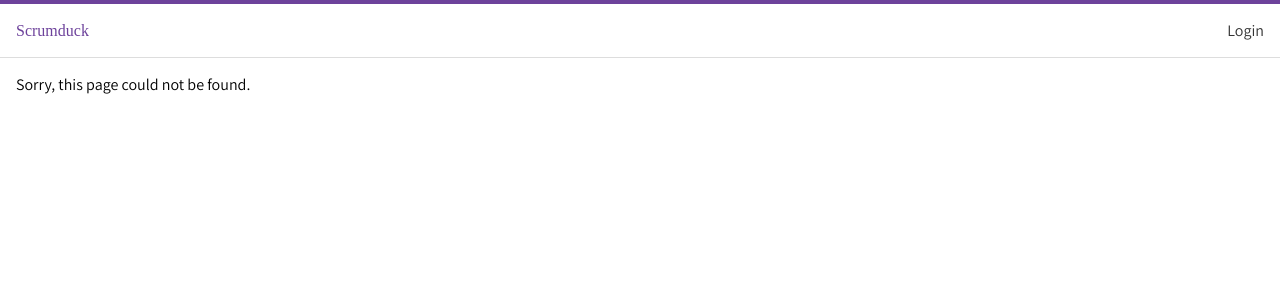
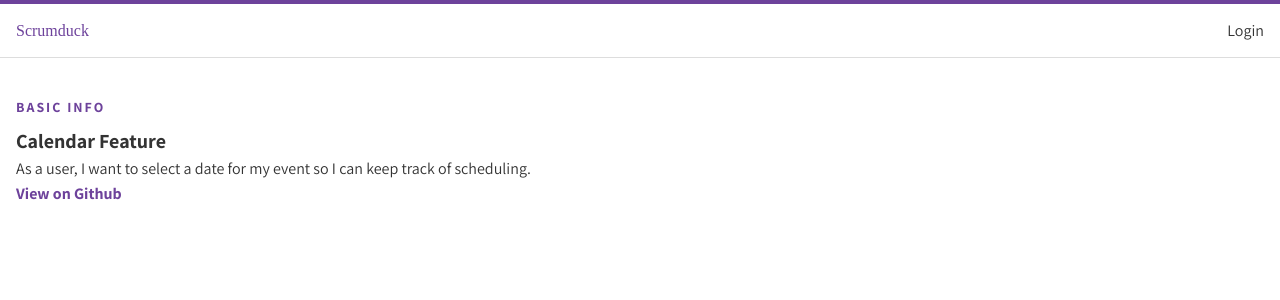
Before and after one commit to apethoud/scrumduck, a React (Create React App) app in the folder client/: page /app/story/1 in a window 1280 px wide. Shown: the top 300 px of the page. Built offline with nearby package versions, Linux system fonts and the light colour scheme; a web font is replaced by a local one.

Commit message:
feat(story-view): add basic info section

```diff
--- a/client/src/App.tsx
+++ b/client/src/App.tsx
@@ -11,6 +11,7 @@ import Login from './components/Login';
 import SprintView from './components/SprintView';
 import AppContainer from './components/AppContainer';
 import NotFound from './components/NotFound';
+import StoryView from './components/StoryView';
 
 function App() {
   return (
@@ -20,10 +21,11 @@ function App() {
           <Route index element={<MarketingPage />} />
           <Route path="login" element={<Login />} />
           <Route path="app" element={<AppContainer />}>
-            <Route path="sprint" element={<SprintView />} />
-            <Route path="*" element={<NotFound />} />
+            <Route path="sprint/:sprintId" element={<SprintView />} />
+            <Route path="story/:storyId" element={<StoryView />} />
           </Route>
         </Route>
+        <Route path="*" element={<NotFound />} />
       </Routes>
     </BrowserRouter>
   );
--- a/client/src/api/api.ts
+++ b/client/src/api/api.ts
@@ -1,6 +1,6 @@
 const exampleSprintData = {
   id: 1,
-  name: "12",
+  name: "1",
   projectId: 1,
   userStories: [
     {
--- a/client/src/components/AppContainer.tsx
+++ b/client/src/components/AppContainer.tsx
@@ -4,7 +4,9 @@ import { AppBackground } from "./styledComponents/common";
 export default function AppContainer() {
   return (
     <AppBackground>
-      <Outlet />
+      <div style={{ paddingTop: 24, paddingBottom: 48 }}>
+        <Outlet />
+      </div>
     </AppBackground>
   )
 }
--- /dev/null
+++ b/client/src/components/StoryView.tsx
@@ -0,0 +1,33 @@
+import { useParams } from "react-router-dom";
+import ExampleData from "../api/api";
+import { useEffect, useState } from "react";
+import PageSection from "./common/PageSection";
+import { Link, SecondaryHeader, Text } from "./styledComponents/common";
+
+export default function StoryView() {
+  const [ story, setStory ] = useState(null);
+  const { storyId } = useParams();
+
+  useEffect(() => {
+    const selectedStory = ExampleData.userStories.find(userStory => userStory.id === Number(storyId));
+    if (selectedStory) {
+      setStory(selectedStory);
+    }
+  }, [storyId])
+
+  return (
+    <div>
+      {story ? (
+        <>
+          <PageSection title="Basic Info">
+            <SecondaryHeader style={{ marginBottom: 4 }}>{story.title}</SecondaryHeader>
+            <Text style={{ marginBottom: 4 }}>{story.storyText}</Text>
+            <Link>View on Github</Link>
+          </PageSection>
+        </>
+      ) : (
+        <div>Loading...</div>
+      )}
+    </div>
+  )
+}
--- /dev/null
+++ b/client/src/components/common/PageSection.tsx
@@ -0,0 +1,12 @@
+import { SectionTitle } from "../styledComponents/common";
+
+export default function PageSection(props) {
+  return (
+    <div style={{ marginBottom: 48 }}>
+      <SectionTitle>{props.title}</SectionTitle>
+      <div style={{ paddingTop: 12 }}>
+        {props.children}
+      </div>
+    </div>
+  )
+}
--- a/client/src/components/styledComponents/common.ts
+++ b/client/src/components/styledComponents/common.ts
@@ -77,6 +77,14 @@ export const SecondaryHeader = styled(BoldText)`
   font-size: 20px;
 `
 
+export const SectionTitle = styled.div`
+  font-size: 14px;
+  font-weight: 700;
+  color: ${colors.brandPurple};
+  text-transform: uppercase;
+  letter-spacing: 2px;
+`
+
 export const Link = styled(BasicLink)`
   font-size: 16px;
   font-weight: 700;
--- a/client/tsconfig.json
+++ b/client/tsconfig.json
@@ -21,6 +21,6 @@
     "jsx": "react-jsx"
   },
   "include": [
-    "src"
+    // "src"
   ]
 }
```
